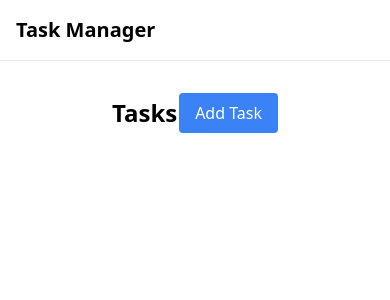
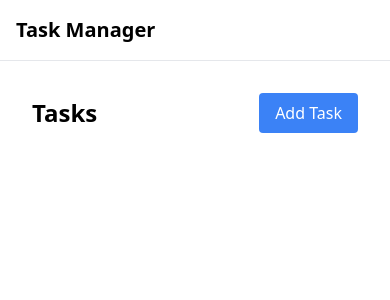
Before and after one commit to NeerajaGurram/todolist, a Next.js app: page /home in a window 390 px wide. Shown: the top 300 px of the page. Built offline with nearby package versions, Linux system fonts and the light colour scheme.

Commit message:
Update page.jsx

```diff
--- a/app/home/page.jsx
+++ b/app/home/page.jsx
@@ -48,7 +48,7 @@
 
   return (
     <div className="container max-w-screen mx-auto p-4">
-      <div className="flex justify-between items-center mb-4 mx-20">
+      <div className="flex justify-between items-center mb-4 lg:mx-20">
         <h1 className="text-2xl font-bold">Tasks</h1>
         <Link href="/add-task" className="bg-blue-500 text-white px-4 py-2 rounded">
           Add Task
```
